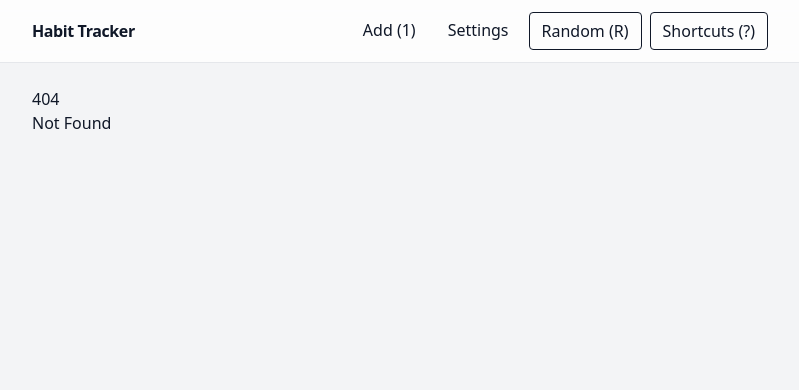
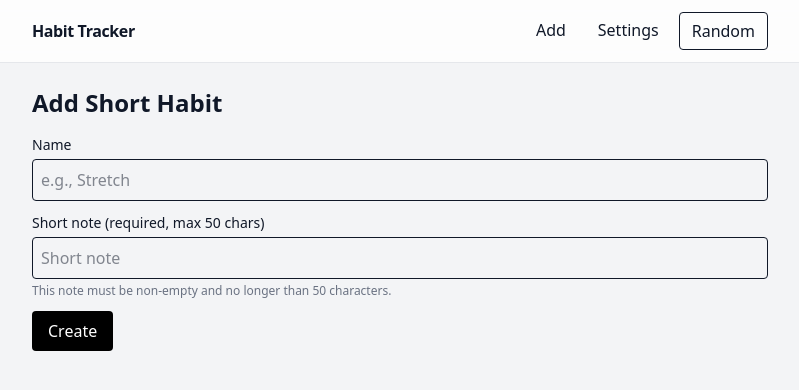
Before and after one commit to MihaKlancnik/Habit-Tracker, a SvelteKit app: page /add-short in a window 1280 px wide. Before the commit this address had no page. Shown: the top 390 px of the page, without its empty margins (240-1039 px from the left). Built offline with nearby package versions, Linux system fonts and the light colour scheme.

Commit message:
Refactor habit management forms to include validation for name and description fields; add new routes for numeric and short habits with appropriate error handling

```diff
--- a/src/lib/stores/habits.ts
+++ b/src/lib/stores/habits.ts
@@ -5,6 +5,8 @@ export type Habit = {
   id: string;
   name: string;
   description?: string;
+  /** optional numeric target (e.g. pages, minutes) */
+  target?: number;
   createdAt: string;
   completions: string[]; // YYYY-MM-DD (local)
 };
@@ -21,6 +23,13 @@ export function normalizeHabit(x: UnknownHabit): Habit {
     id: String(x?.id ?? (typeof crypto !== 'undefined' && crypto.randomUUID ? crypto.randomUUID() : Math.random().toString(36).slice(2))),
     name: String(x?.name ?? 'Unnamed'),
     description: x?.description != null ? String(x.description) : undefined,
+    target: (() => {
+      const t = (x as Record<string, unknown> | undefined)?.target;
+      if (t == null) return undefined;
+      if (typeof t === 'number' && Number.isFinite(t)) return t as number;
+      const n = Number(String(t));
+      return Number.isFinite(n) ? n : undefined;
+    })(),
     createdAt: typeof x?.createdAt === 'string' ? x.createdAt : new Date().toISOString(),
     completions: Array.isArray((x as Record<string, unknown> | undefined)?.completions)
       ? ((x as Record<string, unknown>).completions as unknown[]).map((d) => String(d))
@@ -84,7 +93,7 @@ export function duplicateHabit(habitId: string) {
 
 export function updateHabit(
   habitId: string,
-  changes: Partial<Pick<Habit, 'name' | 'description' | 'createdAt' | 'completions'>>
+  changes: Partial<Pick<Habit, 'name' | 'description' | 'createdAt' | 'completions' | 'target'>>
 ) {
   habits.update((list) =>
     list.map((h) => {
@@ -95,6 +104,7 @@ export function updateHabit(
         ...(changes.description !== undefined ? { description: changes.description } : {}),
         ...(changes.createdAt !== undefined ? { createdAt: changes.createdAt } : {}),
         ...(changes.completions !== undefined ? { completions: [...changes.completions] } : {}),
+        ...(changes.target !== undefined ? { target: typeof changes.target === 'number' ? changes.target : Number(changes.target) } : {}),
       };
       return next;
     })
--- a/src/routes/+layout.svelte
+++ b/src/routes/+layout.svelte
@@ -14,21 +14,7 @@
     document.documentElement.classList.toggle('dark', $theme === 'dark');
   }
 
-  if (browser) {
-    onMount(() => {
-      const onKey = (e: KeyboardEvent) => {
-        if (e.key === '1') {
-          window.location.href = '/add';
-        } else if (e.key.toLowerCase() === 'r') {
-          goRandom();
-        } else if (e.key === '?') {
-          showHelp = !showHelp;
-        }
-      };
-      window.addEventListener('keydown', onKey);
-      return () => window.removeEventListener('keydown', onKey);
-    });
-  }
+  // Keyboard shortcuts removed
 
   // Random habit navigation (client only)
   function goRandom() {
@@ -39,7 +25,7 @@
     goto(`/habit/${id}`);
   }
 
-  let showHelp = false;
+  // Shortcuts help removed
 </script>
 
 
@@ -49,10 +35,9 @@
     <div class="max-w-3xl mx-auto px-4 py-3 flex items-center justify-between">
       <a href="/" class="font-semibold tracking-tight">Habit Tracker</a>
       <nav class="flex gap-2">
-        <a class="rounded px-3 py-1.5 hover:bg-gray-100 dark:hover:bg-gray-800" href="/add">Add (1)</a>
+  <a class="rounded px-3 py-1.5 hover:bg-gray-100 dark:hover:bg-gray-800" href="/add">Add</a>
         <a class="rounded px-3 py-1.5 hover:bg-gray-100 dark:hover:bg-gray-800" href="/settings">Settings</a>
-        <button type="button" class="rounded px-3 py-1.5 border hover:bg-gray-50 dark:hover:bg-gray-800" on:click={goRandom}>Random (R)</button>
-        <button type="button" class="rounded px-3 py-1.5 border hover:bg-gray-50 dark:hover:bg-gray-800" on:click={() => (showHelp = !showHelp)} aria-haspopup="dialog">Shortcuts (?)</button>
+  <button type="button" class="rounded px-3 py-1.5 border hover:bg-gray-50 dark:hover:bg-gray-800" on:click={goRandom}>Random</button>
       </nav>
     </div>
   </header>
@@ -61,18 +46,4 @@
   </main>
 </div>
 
-{#if showHelp}
-  <div class="fixed inset-0 bg-black/50 flex items-center justify-center" role="dialog" aria-modal="true">
-    <div class="bg-white dark:bg-gray-800 text-gray-900 dark:text-gray-100 rounded shadow p-4 w-full max-w-md">
-      <h2 class="text-lg font-semibold mb-2">Keyboard shortcuts</h2>
-      <ul class="list-disc pl-5 space-y-1">
-        <li><strong>1</strong> — Add habit</li>
-        <li><strong>R</strong> — Random habit</li>
-        <li><strong>?</strong> — Toggle this help</li>
-      </ul>
-      <div class="text-right mt-4">
-        <button type="button" class="rounded border px-3 py-1" on:click={() => (showHelp = false)}>Close</button>
-      </div>
-    </div>
-  </div>
-{/if}
+<!-- Shortcuts help removed -->
--- a/src/routes/+page.svelte
+++ b/src/routes/+page.svelte
@@ -70,7 +70,9 @@
 
 <!-- Controls -->
 <div class="mb-6 flex flex-wrap gap-3 items-center">
-  <a class="rounded-lg bg-black text-white px-4 py-2" href="/add">+ Add habit (1)</a>
+  <a class="rounded-lg bg-black text-white px-4 py-2" href="/add">+ Add habit</a>
+  <a class="rounded-lg bg-black text-white px-4 py-2" href="/add-number">+ Add numeric</a>
+  <a class="rounded-lg bg-black text-white px-4 py-2" href="/add-short">+ Add short</a>
   <input class="rounded-lg border p-2" placeholder="Search habits…" bind:value={q} />
   <label class="flex items-center gap-2">
     <input type="checkbox" class="rounded" bind:checked={onlyDoneToday} />
@@ -89,7 +91,7 @@
 </div>
 
 {#if list.length === 0}
-  <p class="text-gray-600">No habits yet. Use the Add (1) button above.</p>
+  <p class="text-gray-600">No habits yet. Use the Add button above.</p>
 {:else if ordered.length === 0}
   <p class="text-gray-600">No matches.</p>
 {:else}
--- a/src/routes/add-b/+page.svelte
+++ b/src/routes/add-b/+page.svelte
@@ -9,14 +9,33 @@
   let step = 1;
   let name = '';
   let description = '';
+  const MAX_NAME = 100;
+  const MAX_DESC = 200;
+  let nameError = '';
+  let descError = '';
 
   function next() {
-    if (step === 1 && !name.trim()) return;
+    nameError = '';
+    if (step === 1) {
+      if (!name.trim()) {
+        nameError = 'Name is required';
+        return;
+      }
+      if (name.trim().length > MAX_NAME) {
+        nameError = `Name must be at most ${MAX_NAME} characters`;
+        return;
+      }
+    }
     step = 2;
   }
 
   function create() {
+    descError = '';
     if (!name.trim()) return;
+    if (description && description.length > MAX_DESC) {
+      descError = `Description must be at most ${MAX_DESC} characters`;
+      return;
+    }
     const h: Habit = {
       id: crypto.randomUUID(),
       name: name.trim(),
@@ -33,19 +52,21 @@
 
 {#if step === 1}
   <div class="space-y-2">
-    <label class="block text-sm font-medium">Name</label>
-    <input class="w-full rounded border p-2" bind:value={name} placeholder="e.g., Read 10 pages" required />
+    <label class="block text-sm font-medium" for="name">Name</label>
+    <input id="name" class="w-full rounded border p-2" bind:value={name} placeholder="e.g., Read 10 pages" on:input={() => (nameError = '')} />
+    {#if nameError}<div class="text-sm text-red-600">{nameError}</div>{/if}
     <button class="rounded bg-black text-white px-4 py-2" on:click={next}>Next</button>
   </div>
 {:else}
   <div class="space-y-3">
     <div class="space-y-1">
-      <label class="block text-sm font-medium">Description</label>
-      <textarea class="w-full rounded border p-2" rows="3" bind:value={description} placeholder="Optional"></textarea>
+      <label class="block text-sm font-medium" for="desc">Description</label>
+      <textarea id="desc" class="w-full rounded border p-2" rows="3" bind:value={description} placeholder="Optional" on:input={() => (descError = '')}></textarea>
+      {#if descError}<div class="text-sm text-red-600">{descError}</div>{/if}
     </div>
     <div class="flex gap-2">
       <button class="rounded border px-4 py-2" on:click={() => (step = 1)}>Back</button>
-      <button class="rounded bg-black text-white px-4 py-2" on:click={create}>Create</button>
+      <button class="rounded bg-black text-white px-4 py-2" on:click={create} disabled={!!descError}>Create</button>
     </div>
   </div>
 {/if}
--- /dev/null
+++ b/src/routes/add-number/+page.svelte
@@ -0,0 +1,65 @@
+<script lang="ts">
+  import { habits, type Habit } from '$lib/stores/habits';
+  import { goto } from '$app/navigation';
+
+  let name = '';
+  let target: number | undefined = undefined;
+  let nameError = '';
+  let targetError = '';
+  const MAX_NAME = 100;
+
+  function validateTarget(n: number | undefined) {
+    if (n == null || Number.isNaN(n)) return 'Target is required';
+    if (!Number.isFinite(n) || !Number.isInteger(n)) return 'Target must be an integer';
+    if (n <= 0) return 'Target must be greater than 0';
+    if (n >= 100) return 'Target must be smaller than 100';
+    return '';
+  }
+
+  function addNumberHabit() {
+    nameError = '';
+    targetError = '';
+    if (!name.trim()) {
+      nameError = 'Name is required';
+      return;
+    }
+    if (name.trim().length > MAX_NAME) {
+      nameError = `Name must be at most ${MAX_NAME} characters`;
+      return;
+    }
+    const tErr = validateTarget(target);
+    if (tErr) {
+      targetError = tErr;
+      return;
+    }
+
+    const h: Habit = {
+      id: crypto.randomUUID(),
+      name: name.trim(),
+      description: `Daily target: ${target}`,
+      target: target,
+      createdAt: new Date().toISOString(),
+      completions: []
+    };
+    habits.update((list) => [h, ...list]);
+    goto('/');
+  }
+</script>
+
+<h1 class="text-2xl font-bold mb-4">Add Numeric Habit</h1>
+<form class="space-y-3" on:submit|preventDefault={addNumberHabit}>
+  <div class="space-y-1">
+    <label class="block text-sm font-medium" for="name">Name</label>
+    <input id="name" class="w-full rounded border p-2" bind:value={name} placeholder="e.g., Read pages" on:input={() => (nameError = '')} />
+    {#if nameError}<div class="text-sm text-red-600">{nameError}</div>{/if}
+  </div>
+
+  <div class="space-y-1">
+    <label class="block text-sm font-medium" for="target">Daily target (number, &lt; 100)</label>
+    <input id="target" type="number" min="1" max="99" class="w-full rounded border p-2" bind:value={target} on:input={() => (targetError = '')} />
+    <p class="text-xs text-gray-500">Only integers allowed. Must be &gt; 0 and &lt; 100.</p>
+    {#if targetError}<div class="text-sm text-red-600">{targetError}</div>{/if}
+  </div>
+
+  <button class="rounded bg-black text-white px-4 py-2" on:click={addNumberHabit}>Save</button>
+</form>
--- /dev/null
+++ b/src/routes/add-short/+page.svelte
@@ -0,0 +1,61 @@
+<script lang="ts">
+  import { habits, type Habit } from '$lib/stores/habits';
+  import { goto } from '$app/navigation';
+
+  let name = '';
+  let shortNote = '';
+  let error = '';
+  const MAX_LEN = 50;
+  const MAX_NAME = 100;
+  let nameError = '';
+  let noteError = '';
+
+  function addShortHabit() {
+    nameError = '';
+    noteError = '';
+    if (!name.trim()) {
+      nameError = 'Name is required';
+      return;
+    }
+    if (name.trim().length > MAX_NAME) {
+      nameError = `Name must be at most ${MAX_NAME} characters`;
+      return;
+    }
+    if (!shortNote.trim()) {
+      noteError = 'Short note is required';
+      return;
+    }
+    if (shortNote.length > MAX_LEN) {
+      noteError = `Short note must be at most ${MAX_LEN} characters`;
+      return;
+    }
+
+    const h: Habit = {
+      id: crypto.randomUUID(),
+      name: name.trim(),
+      description: shortNote.trim(),
+      createdAt: new Date().toISOString(),
+      completions: []
+    };
+    habits.update((list) => [h, ...list]);
+    goto('/');
+  }
+</script>
+
+<h1 class="text-2xl font-bold mb-4">Add Short Habit</h1>
+<form class="space-y-3" on:submit|preventDefault={addShortHabit}>
+  <div class="space-y-1">
+    <label class="block text-sm font-medium" for="name">Name</label>
+    <input id="name" class="w-full rounded border p-2" bind:value={name} placeholder="e.g., Stretch" on:input={() => (nameError = '')} />
+    {#if nameError}<div class="text-sm text-red-600">{nameError}</div>{/if}
+  </div>
+
+  <div class="space-y-1">
+    <label class="block text-sm font-medium" for="note">Short note (required, max {MAX_LEN} chars)</label>
+    <input id="note" class="w-full rounded border p-2" bind:value={shortNote} placeholder="Short note" maxlength={MAX_LEN} on:input={() => (noteError = '')} />
+    <p class="text-xs text-gray-500">This note must be non-empty and no longer than {MAX_LEN} characters.</p>
+    {#if noteError}<div class="text-sm text-red-600">{noteError}</div>{/if}
+  </div>
+
+  <button class="rounded bg-black text-white px-4 py-2" on:click={addShortHabit}>Create</button>
+</form>
--- a/src/routes/add/+page.svelte
+++ b/src/routes/add/+page.svelte
@@ -4,9 +4,23 @@
 
   let name = '';
   let description = '';
+  // validation
+  const MAX_NAME = 100;
+  const MAX_DESC = 200;
+  let nameError = '';
+  let descError = '';
+
+  function validate() {
+    nameError = '';
+    descError = '';
+    if (!name.trim()) nameError = 'Name is required';
+    else if (name.trim().length > MAX_NAME) nameError = `Name must be at most ${MAX_NAME} characters`;
+    if (description && description.length > MAX_DESC) descError = `Description must be at most ${MAX_DESC} characters`;
+    return !nameError && !descError;
+  }
 
   function addHabit() {
-    if (!name.trim()) return;
+    if (!validate()) return;
     const h: Habit = {
       id: crypto.randomUUID(),
       name: name.trim(),
@@ -22,14 +36,16 @@
 <h1 class="text-2xl font-bold mb-4">Add Habit</h1>
 <form class="space-y-3" on:submit|preventDefault={addHabit}>
   <div class="space-y-1">
-    <label class="block text-sm font-medium">Name</label>
-    <input class="w-full rounded border p-2" bind:value={name} placeholder="e.g., Drink water" required />
+    <label class="block text-sm font-medium" for="name">Name</label>
+    <input id="name" class="w-full rounded border p-2" bind:value={name} placeholder="e.g., Drink water" on:input={() => (nameError = '')} />
+    {#if nameError}<div class="text-sm text-red-600">{nameError}</div>{/if}
   </div>
 
   <div class="space-y-1">
-    <label class="block text-sm font-medium">Description</label>
-    <textarea class="w-full rounded border p-2" rows="3" bind:value={description} placeholder="Optional"></textarea>
+    <label class="block text-sm font-medium" for="desc">Description</label>
+    <textarea id="desc" class="w-full rounded border p-2" rows="3" bind:value={description} placeholder="Optional" on:input={() => (descError = '')}></textarea>
+    {#if descError}<div class="text-sm text-red-600">{descError}</div>{/if}
   </div>
 
-  <button class="rounded bg-black text-white px-4 py-2">Save</button>
+  <button class="rounded bg-black text-white px-4 py-2" on:click={addHabit} disabled={!validate()}>Save</button>
 </form>
--- a/src/routes/habit/[id]/+page.svelte
+++ b/src/routes/habit/[id]/+page.svelte
@@ -26,6 +26,10 @@
   let editing = false;
   let draftName = '';
   let draftDesc = '';
+  const MAX_NAME = 100;
+  const MAX_DESC = 200;
+  let draftNameError = '';
+  let draftDescError = '';
   $: if ($current && editing) {
     draftName = $current.name;
     draftDesc = $current.description ?? '';
@@ -39,6 +43,20 @@
   }
   function saveEdit() {
     if (!$current) return;
+    draftNameError = '';
+    draftDescError = '';
+    if (!draftName.trim()) {
+      draftNameError = 'Name is required';
+      return;
+    }
+    if (draftName.trim().length > MAX_NAME) {
+      draftNameError = `Name must be at most ${MAX_NAME} characters`;
+      return;
+    }
+    if (draftDesc && draftDesc.length > MAX_DESC) {
+      draftDescError = `Description must be at most ${MAX_DESC} characters`;
+      return;
+    }
     updateHabit($current.id, { name: draftName.trim(), description: draftDesc.trim() });
     editing = false;
   }
```
Also changed, not shown: 2 other files (tests, documents, lock files or other folders).
